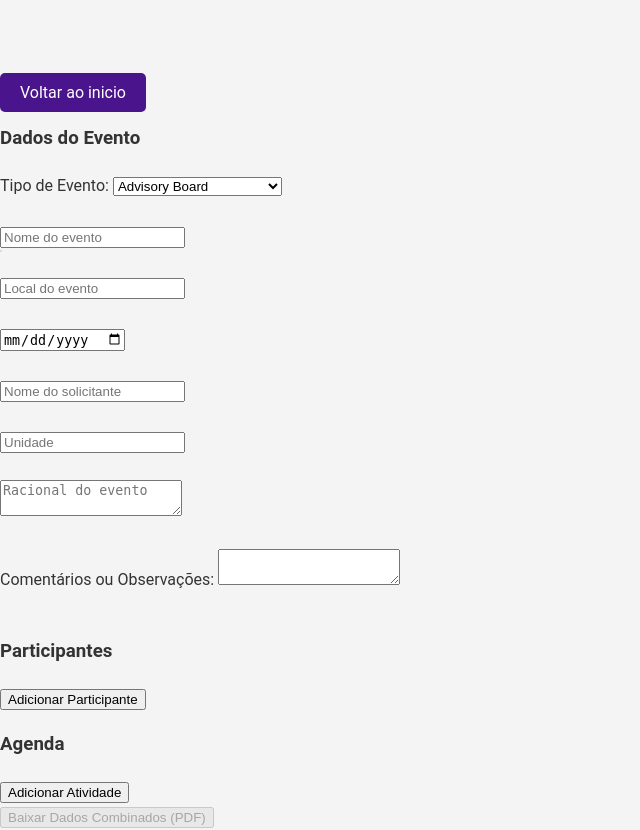
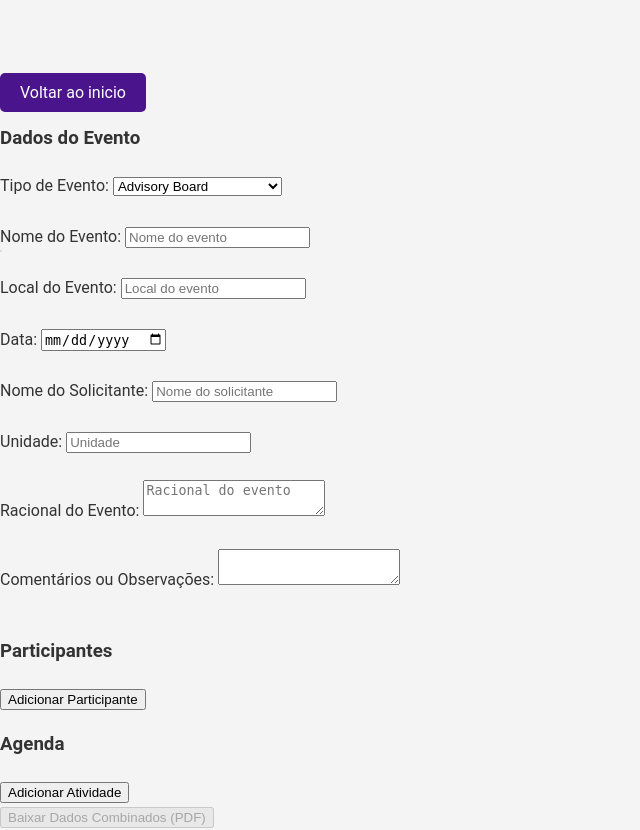
Before and after one commit to daviffarias/CHALLENGE-SANOFI, a PHP site: page /formulario_evento.html in a window 1280 px wide. Shown: the whole page, without its empty margins (0-640 px from the left). Run offline with PHP 8.4, Linux system fonts and the light colour scheme; some libraries are stand-ins or nearby versions.

Commit message:
Autocomplete para o primeiro input (Nome do evento)

```diff
--- a/formulario_evento.html
+++ b/formulario_evento.html
@@ -36,33 +36,35 @@
             </select>
             <br><br>
 
-            <!-- <label for="nomeEvento">Nome do Evento:</label> -->
-            <input type="text" id="nomeEvento" name="nomeEvento" placeholder="Nome do evento">
+            <label for="nomeEvento">Nome do Evento:</label>
+            <input type="text" id="nomeEvento" name="nomeEvento" placeholder="Nome do evento" autocomplete="off">
             <div id="nomeEventoSuggestions"></div>
             <br><br>
 
-            <!-- <label for="localEvento">Local do Evento:</label> -->
-            <input type="text" id="localEvento" name="localEvento" placeholder="Local do evento">
+            <label for="localEvento">Local do Evento:</label>
+            <input type="text" id="localEvento" name="localEvento" placeholder="Local do evento" autocomplete="off">
             <br><br>
 
-            <!-- <label for="dataEvento">Data:</label> -->
-            <input type="date" id="dataEvento" name="dataEvento" placeholder="Data">
+            <label for="dataEvento">Data:</label>
+            <input type="date" id="dataEvento" name="dataEvento" placeholder="Data" autocomplete="off">
             <br><br>
 
-            <!-- <label for="nomeSolicitante">Nome do Solicitante:</label> -->
-            <input type="text" id="nomeSolicitante" name="nomeSolicitante" placeholder="Nome do solicitante">
+            <label for="nomeSolicitante">Nome do Solicitante:</label>
+            <input type="text" id="nomeSolicitante" name="nomeSolicitante" placeholder="Nome do solicitante"
+                autocomplete="off">
             <br><br>
 
-            <!-- <label for="unidade">Unidade:</label> -->
-            <input type="text" id="unidade" name="unidade" placeholder="Unidade">
+            <label for="unidade">Unidade:</label>
+            <input type="text" id="unidade" name="unidade" placeholder="Unidade" autocomplete="off">
             <br><br>
 
-            <!-- <label for="racionalEvento">Racional do Evento:</label> -->
-            <textarea id="racionalEvento" name="racionalEvento" placeholder="Racional do evento"></textarea>
+            <label for="racionalEvento">Racional do Evento:</label>
+            <textarea id="racionalEvento" name="racionalEvento" placeholder="Racional do evento"
+                autocomplete="off"></textarea>
             <br><br>
 
             <label for="comentariosObservacoes">Comentários ou Observações:</label>
-            <textarea id="comentariosObservacoes" name="comentariosObservacoes"></textarea>
+            <textarea id="comentariosObservacoes" name="comentariosObservacoes" autocomplete="off"></textarea>
             <br><br>
         </section>
 
@@ -78,7 +80,7 @@
             <button type="button" id="adicionarAtividade">Adicionar Atividade</button>
         </section>
 
-        <button type="button" id="downloadPDF" disabled>Baixar Dados Combinados (PDF)</button>
+        <button type="submit" id="downloadPDF" disabled>Baixar Dados Combinados (PDF)</button>
     </form>
 </body>
 
```
Also changed, not shown: autocomplete.php (+4 -4 lines), database.db.
